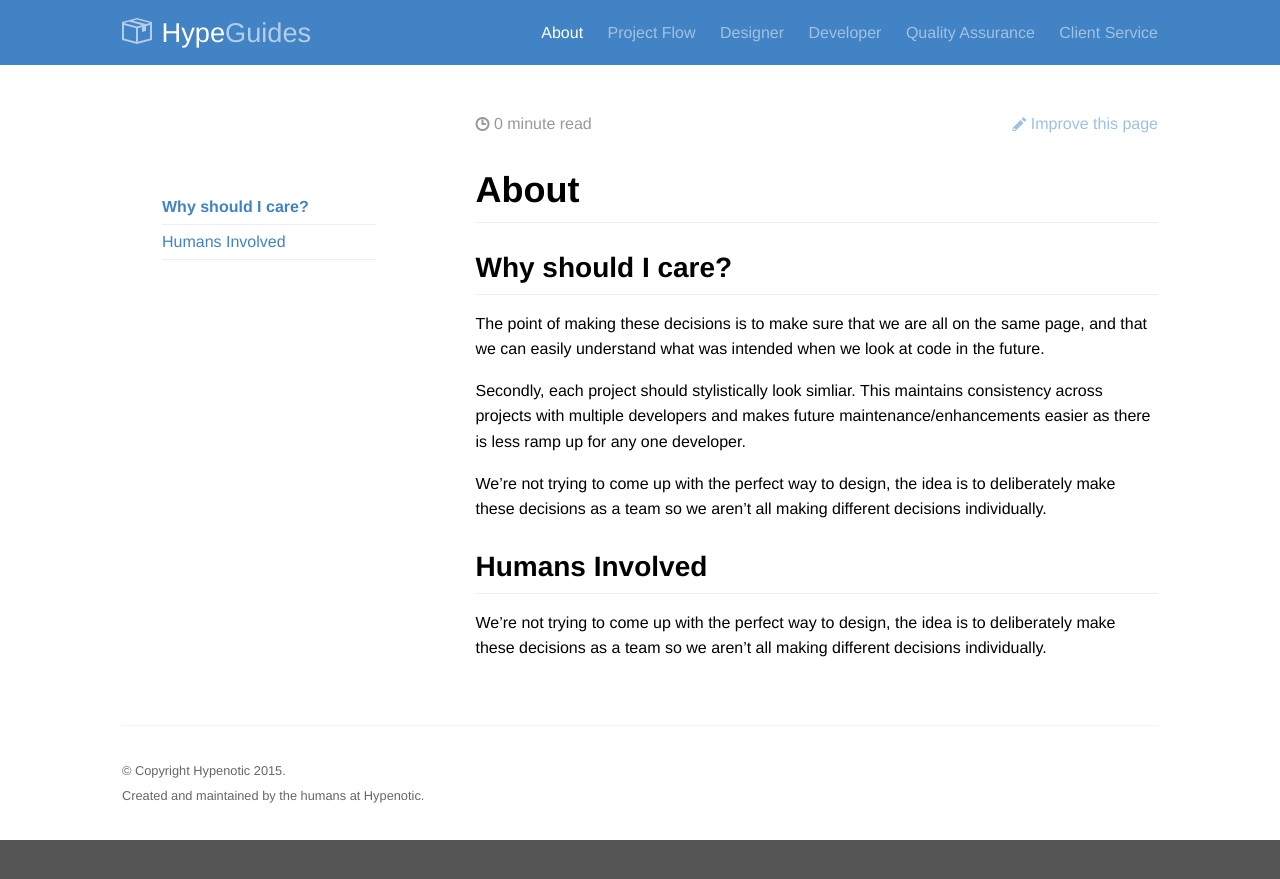
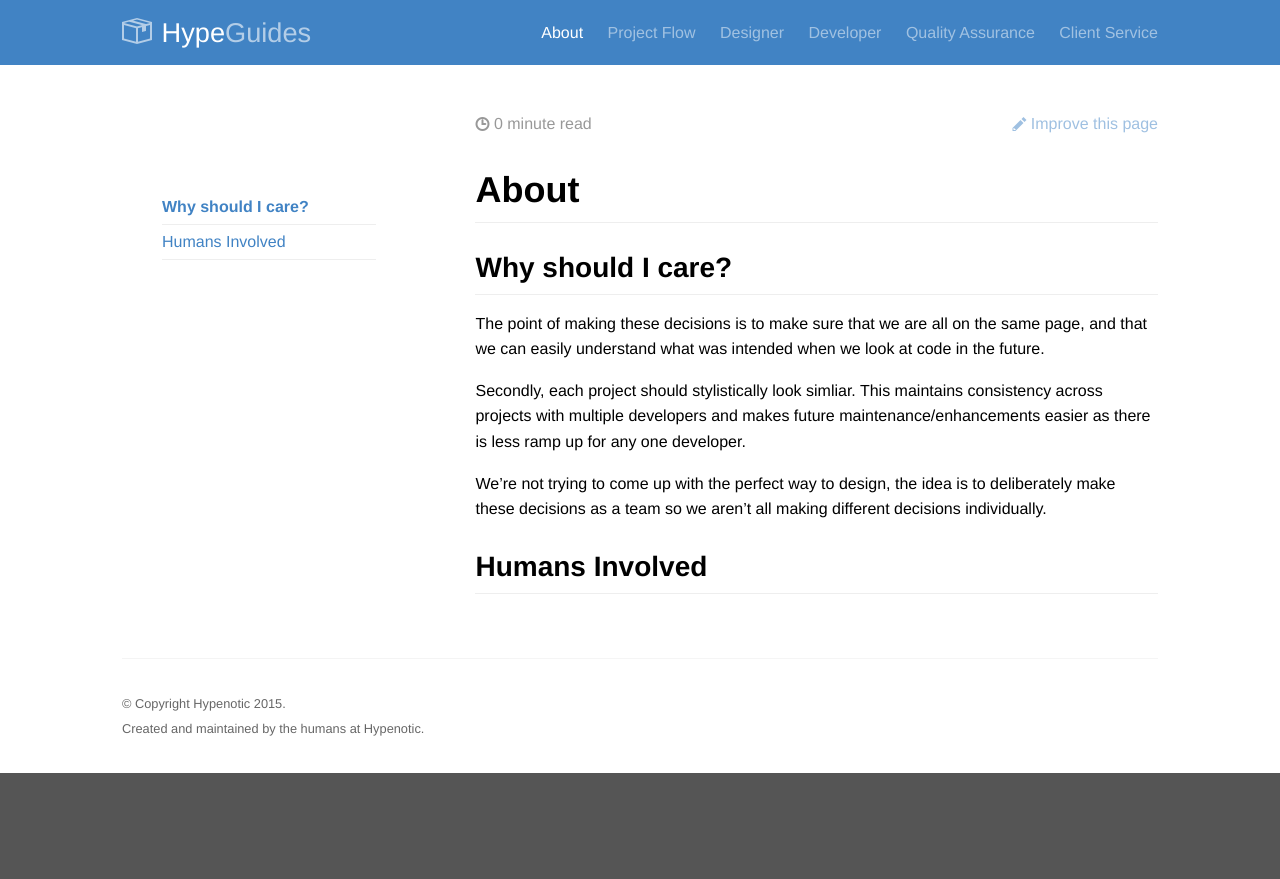
Before and after one commit to TaniaD13/handbook, a Jekyll site: the page built from about.md, in a window 1280 px wide. Shown: the top 879 px of the page. Built offline with Jekyll 4.4.1, drawn with Linux system fonts in a browser that asks for light colours; Markdown is read by kramdown in place of the engine named in the settings.

Commit message:
Update about.md

```diff
--- a/about.md
+++ b/about.md
@@ -15,5 +15,3 @@ Secondly, each project should stylistically look simliar. This maintains consist
 We're not trying to come up with the perfect way to design, the idea is to deliberately make these decisions as a team so we aren't all making different decisions individually.
 
 ## Humans Involved
-
-We're not trying to come up with the perfect way to design, the idea is to deliberately make these decisions as a team so we aren't all making different decisions individually.
```
